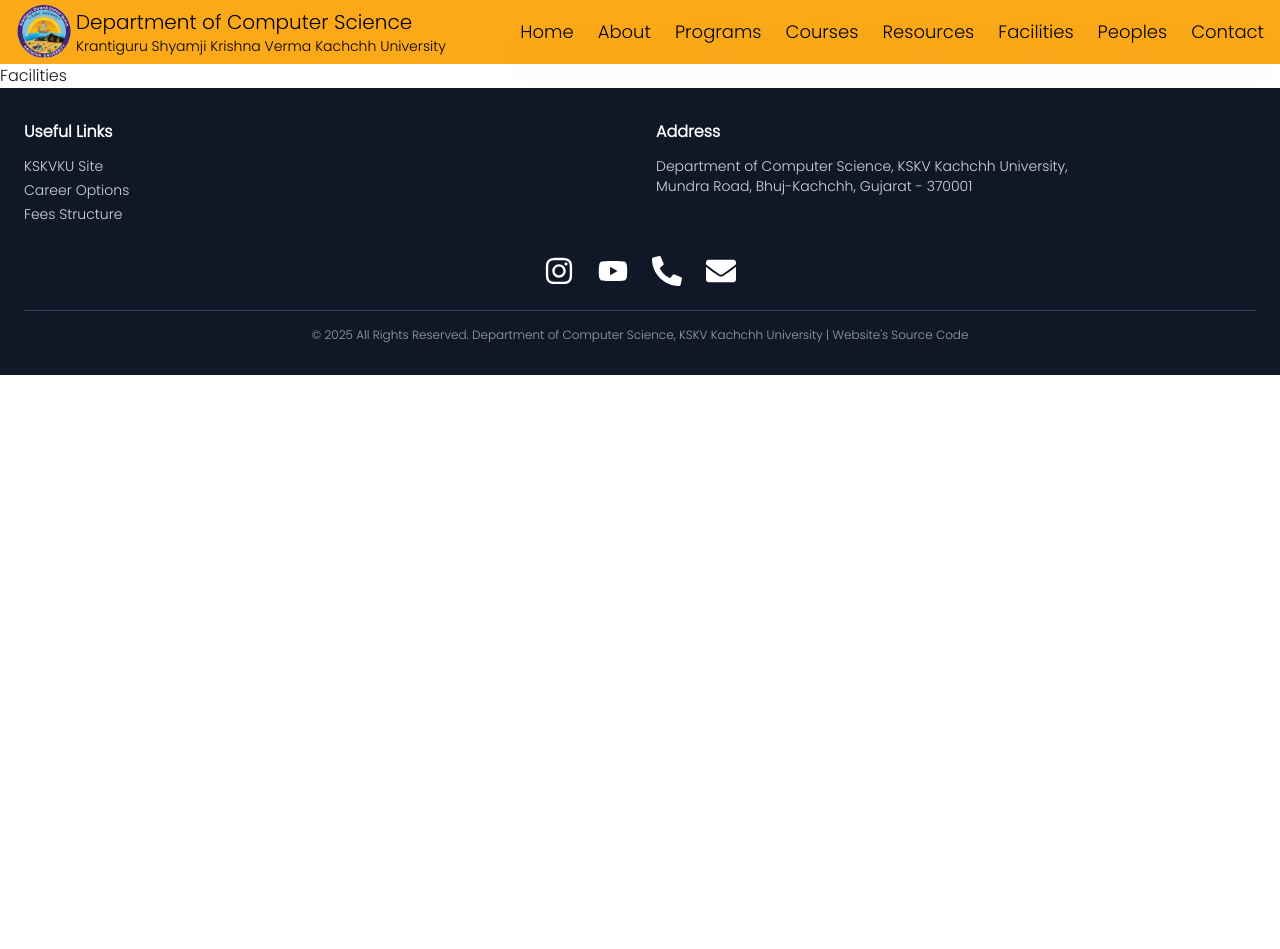
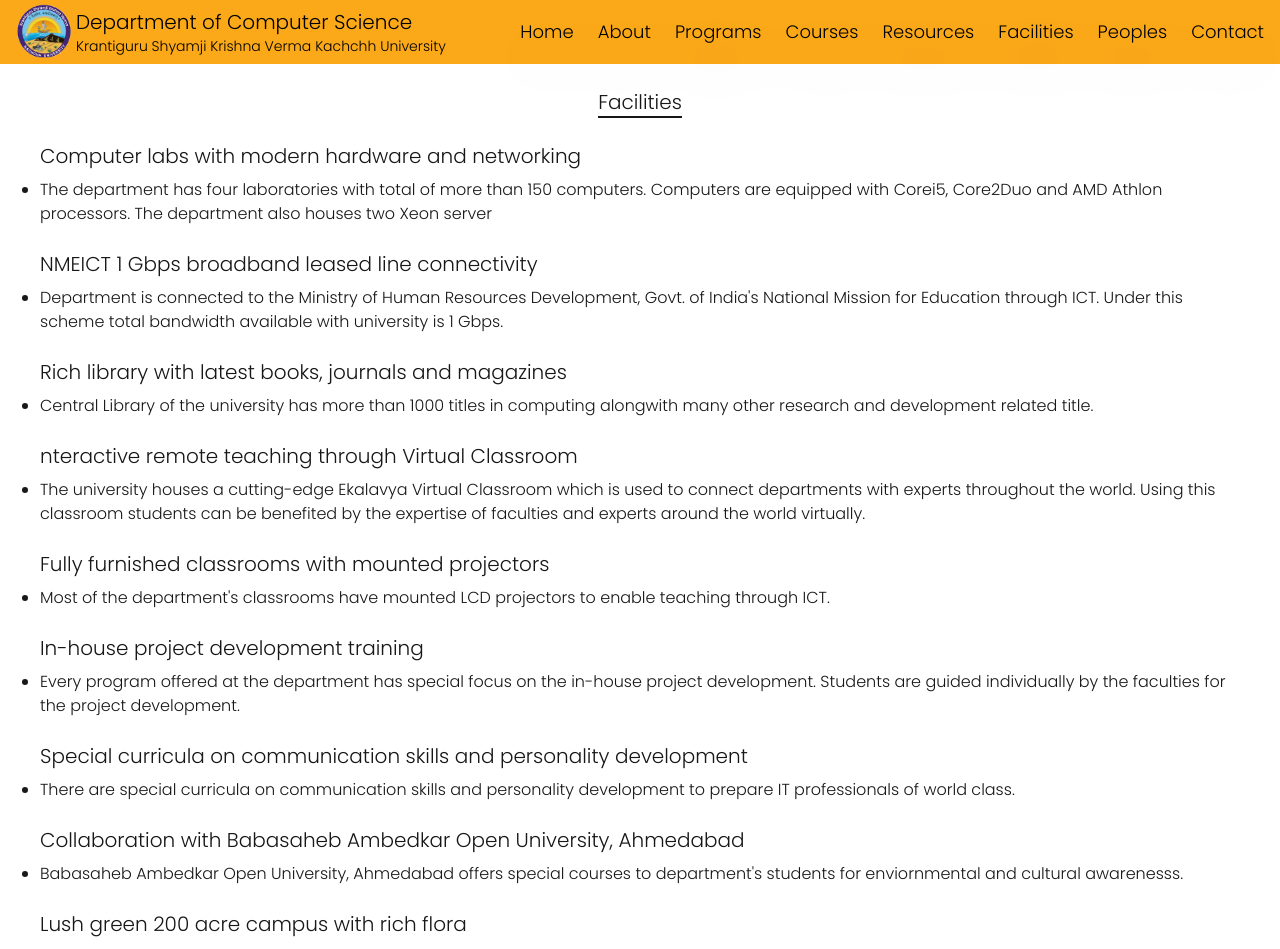
Before and after one commit to iamankusingh/cs-kskvku, a Next.js app: page /facilities in a window 1280 px wide. Shown: the top 949 px of the page. Before the commit the page ends 800 px from the top, so only its background shows below. Built offline with nearby package versions, Linux system fonts and the light colour scheme.

Commit message:
courses page updated

```diff
--- a/src/app/courses/page.tsx
+++ b/src/app/courses/page.tsx
@@ -1,6 +1,6 @@
 import CourseCard from "@/components/CourseCard";
 import TextLine from "@/components/TextLine";
-import { cait } from "@/data/courses";
+import { cait, pgdca } from "@/data/courses";
 import { Metadata } from "next";
 import React from "react";
 
@@ -48,42 +48,97 @@ const Courses: React.FC = () => {
               </div>
             ))}
           </CourseCard>
+
+          <CourseCard sem={5}>
+            {Object.keys(cait[4]).map((key, index) => (
+              <div className="py-1 flex" key={index}>
+                <span className="w-36">{key}</span>
+                <p className="w-full text-left">{cait[4][key]}</p>
+              </div>
+            ))}
+          </CourseCard>
+
+          <CourseCard sem={6}>
+            {Object.keys(cait[5]).map((key, index) => (
+              <div className="py-1 flex" key={index}>
+                <span className="w-36">{key}</span>
+                <p className="w-full text-left">{cait[5][key]}</p>
+              </div>
+            ))}
+          </CourseCard>
+
+          <CourseCard sem={7}>
+            {Object.keys(cait[6]).map((key, index) => (
+              <div className="py-1 flex" key={index}>
+                <span className="w-36">{key}</span>
+                <p className="w-full text-left">{cait[6][key]}</p>
+              </div>
+            ))}
+          </CourseCard>
+
+          <CourseCard sem={8}>
+            {Object.keys(cait[7]).map((key, index) => (
+              <div className="py-1 flex" key={index}>
+                <span className="w-36">{key}</span>
+                <p className="w-full text-left">{cait[7][key]}</p>
+              </div>
+            ))}
+          </CourseCard>
+
+          <CourseCard sem={9}>
+            {Object.keys(cait[8]).map((key, index) => (
+              <div className="py-1 flex" key={index}>
+                <span className="w-36">{key}</span>
+                <p className="w-full text-left">{cait[8][key]}</p>
+              </div>
+            ))}
+          </CourseCard>
+
+          <CourseCard sem={10}>
+            <div>
+              <p className="p-4 text-xl text-center">
+                Industrial Project or Internship
+              </p>
+            </div>
+          </CourseCard>
         </div>
 
         <div>
           <h3 className="py-4">MSC ( IT ) :</h3>
 
           <CourseCard sem={1}>
-            {Object.keys(cait[0]).map((key, index) => (
+            {Object.keys(cait[6]).map((key, index) => (
               <div className="py-1 flex" key={index}>
                 <span className="w-36">{key}</span>
-                <p className="w-full text-left">{cait[0][key]}</p>
+                <p className="w-full text-left">{cait[6][key]}</p>
               </div>
             ))}
           </CourseCard>
 
           <CourseCard sem={2}>
-            {Object.keys(cait[1]).map((key, index) => (
+            {Object.keys(cait[7]).map((key, index) => (
               <div className="py-1 flex" key={index}>
                 <span className="w-36">{key}</span>
-                <p className="w-full text-left">{cait[1][key]}</p>
+                <p className="w-full text-left">{cait[7][key]}</p>
               </div>
             ))}
           </CourseCard>
 
           <CourseCard sem={3}>
-            {Object.keys(cait[2]).map((key, index) => (
+            {Object.keys(cait[8]).map((key, index) => (
               <div className="py-1 flex" key={index}>
                 <span className="w-36">{key}</span>
-                <p className="w-full text-left">{cait[2][key]}</p>
+                <p className="w-full text-left">{cait[8][key]}</p>
               </div>
             ))}
           </CourseCard>
 
           <CourseCard sem={4}>
-              <div>
-                <p className="p-4 text-xl text-center">Industrial Project or Internship</p>
-              </div>
+            <div>
+              <p className="p-4 text-xl text-center">
+                Industrial Project or Internship
+              </p>
+            </div>
           </CourseCard>
         </div>
 
@@ -91,19 +146,19 @@ const Courses: React.FC = () => {
           <h3 className="py-4">PGDCA :</h3>
 
           <CourseCard sem={1}>
-            {Object.keys(cait[0]).map((key, index) => (
+            {Object.keys(pgdca[0]).map((key, index) => (
               <div className="py-1 flex" key={index}>
                 <span className="w-36">{key}</span>
-                <p className="w-full text-left">{cait[0][key]}</p>
+                <p className="w-full text-left">{pgdca[0][key]}</p>
               </div>
             ))}
           </CourseCard>
 
           <CourseCard sem={2}>
-            {Object.keys(cait[1]).map((key, index) => (
+            {Object.keys(pgdca[1]).map((key, index) => (
               <div className="py-1 flex" key={index}>
                 <span className="w-36">{key}</span>
-                <p className="w-full text-left">{cait[1][key]}</p>
+                <p className="w-full text-left">{pgdca[1][key]}</p>
               </div>
             ))}
           </CourseCard>
--- a/src/app/facilities/page.tsx
+++ b/src/app/facilities/page.tsx
@@ -1,11 +1,94 @@
-import { Metadata } from 'next';
-import React from 'react'
+import TextLine from "@/components/TextLine";
+import { Metadata } from "next";
+import React from "react";
 
-const Facilities = () => {
+const Facilities: React.FC = () => {
   return (
-    <div>Facilities</div>
-  )
-}
+    <main className="p-4 lg:px-8 text-center">
+      <TextLine text="Facilities" />
+
+      <ul className="p-2 list-disc text-left">
+        <h4 className="py-2 text-xl">
+          Computer labs with modern hardware and networking
+        </h4>
+        <li className="pb-4">
+          The department has four laboratories with total of more than 150
+          computers. Computers are equipped with Corei5, Core2Duo and AMD Athlon
+          processors. The department also houses two Xeon server
+        </li>
+
+        <h4 className="py-2 text-xl">
+          NMEICT 1 Gbps broadband leased line connectivity
+        </h4>
+        <li className="pb-4">
+          Department is connected to the Ministry of Human Resources
+          Development, Govt. of India&apos;s National Mission for Education
+          through ICT. Under this scheme total bandwidth available with
+          university is 1 Gbps.
+        </li>
+
+        <h4 className="py-2 text-xl">
+          Rich library with latest books, journals and magazines
+        </h4>
+        <li className="pb-4">
+          Central Library of the university has more than 1000 titles in
+          computing alongwith many other research and development related title.
+        </li>
+
+        <h4 className="py-2 text-xl">
+          nteractive remote teaching through Virtual Classroom
+        </h4>
+        <li className="pb-4">
+          The university houses a cutting-edge Ekalavya Virtual Classroom which
+          is used to connect departments with experts throughout the world.
+          Using this classroom students can be benefited by the expertise of
+          faculties and experts around the world virtually.
+        </li>
+
+        <h4 className="py-2 text-xl">
+          Fully furnished classrooms with mounted projectors
+        </h4>
+        <li className="pb-4">
+          Most of the department&apos;s classrooms have mounted LCD projectors
+          to enable teaching through ICT.
+        </li>
+
+        <h4 className="py-2 text-xl">In-house project development training</h4>
+        <li className="pb-4">
+          Every program offered at the department has special focus on the
+          in-house project development. Students are guided individually by the
+          faculties for the project development.
+        </li>
+
+        <h4 className="py-2 text-xl">
+          Special curricula on communication skills and personality development
+        </h4>
+        <li className="pb-4">
+          There are special curricula on communication skills and personality
+          development to prepare IT professionals of world class.
+        </li>
+
+        <h4 className="py-2 text-xl">
+          Collaboration with Babasaheb Ambedkar Open University, Ahmedabad
+        </h4>
+        <li className="pb-4">
+          Babasaheb Ambedkar Open University, Ahmedabad offers special courses
+          to department&apos;s students for enviornmental and cultural
+          awarenesss.
+        </li>
+
+        <h4 className="py-2 text-xl">
+          Lush green 200 acre campus with rich flora
+        </h4>
+        <li className="pb-4">
+          Ours is a lush green campus with guest house, separate hostels for
+          boys and girls and hygenic food court and mess. The campus houses rich
+          flora of Kutch desert and it is also home to many birds.
+        </li>
+      </ul>
+    </main>
+  );
+};
 
 export const metadata: Metadata = {
   title: "Facilities: Department of Computer Science | KSKVKU",
@@ -13,4 +96,4 @@ export const metadata: Metadata = {
     "Prototype Website of Department of computer Science at Krantiguru Shyamji Krishna verma Kachchh university",
 };
 
-export default Facilities
+export default Facilities;
--- a/src/app/globals.css
+++ b/src/app/globals.css
@@ -40,6 +40,6 @@ body {
   filter: blur(12px);
 }
 
-a:hover {
-  text-decoration: underline;
+#a a:hover {
+  @apply underline;
 }
--- a/src/components/ResourceCard.tsx
+++ b/src/components/ResourceCard.tsx
@@ -17,7 +17,9 @@ const ResourceCard: React.FC<resourceCardProps> = ({
     >
       <h3 className="pb-4 text-2xl cursor-default">{header}</h3>
 
-      <div className="flex flex-col">{children}</div>
+      <div id="a" className="flex flex-col">
+        {children}
+      </div>
     </div>
   );
 };
--- a/src/data/courses.ts
+++ b/src/data/courses.ts
@@ -51,6 +51,73 @@ const cait: Course[] = [
     "CAIT-406-B": "Cyber Security",
     "CAIT-407-P": "Practical Skills in Linux",
   },
+  {
+    CCCS517: "Internet Programming with JAVA",
+    CCCS518: "Computer Network - I",
+    CCCS519: "Practical Based on CCCS517",
+    CCCS520: "Practical / Viva Voce Based on CCCS518 and elective if any",
+    FCCS506: "Soft Skills and Personality Development",
+    CECS510: "Information Security",
+    CECS511: "E-Commerce and M-Commerce",
+  },
+  {
+    CCCS621: "Web Application development using PHP",
+    CCCS622: "Computer Network-II",
+    CCCS623: "Practical Based on CCCS621",
+    CCCS624: "Practical and Viva Voce Based on CCCS622 and Elective Courses",
+    CCCS625: "Project",
+    CECS612: "Computer Graphics and Multimedia",
+    CECS613: "Software Engineering",
+  },
+  {
+    CCCS726: "Advanced Web Programming",
+    CCCS727: "Mobile Computing",
+    CCCS728: "Data warehousing and Data mining",
+    CCCS729: "Practical Based on CCCS726",
+    CCCS730: "Practical Based on CCCS727",
+    CECS714: "System Software",
+    CECS715: "Enterprise resource planning",
+  },
+  {
+    CCCS831: "Advanced Java Programming",
+    CCCS832: "Cryptography",
+    CCCS833: "Artificial Intelligence",
+    CCCS834: "Practical Based on CCCS831",
+    CCCS835: "Practical Based on CCCS833 and Elective Courses",
+    CECS816: "Embedded System",
+    CECS817: "Optimization Techniques",
+  },
+  {
+    CCCS936: "Data Science",
+    CCCS937: "Advanced Networking",
+    CCCS938: "Practical Based on CCCS936",
+    CCCS939: "Practical / Viva Voce Based on CCCS937 and Elective Courses",
+    CECS918: "Research Methodology",
+    CECS919: "Software Testing and Quality Assurance",
+  },
 ];
 
-export { cait };
+const pgdca: Course[] = [
+  {
+    CCCS101: "Computer Fundamental and  PC Software",
+    CCCS102: "Computer Programming Using C",
+    CCCS103: "Practical Based on  CCCS101",
+    CCCS104: "Practical Based on  CCCS102 and Elective Courses",
+    CECS101: "Multimedia Application Development",
+    CECS102: "System Analysis and Design",
+    CECS103: "Desktop Publishing",
+    CECS104: "Personality Development and Soft Skills",
+  },
+  {
+    CCCS205: "Windows Programming using VB.NET",
+    CCCS206: "Database Management System",
+    CCCS207: "Practical Based on  PG CCCS205",
+    CCCS208: "Practical Based on  PG CCCS206 and Elective Courses",
+    CECS205: "Internet and Web Programming",
+    CECS206: "Cyber Security",
+    CECS207: "MIS and ERP",
+    CECS208: "Data Communication and Computer Network",
+  },
+];
+
+export { cait, pgdca };
```
